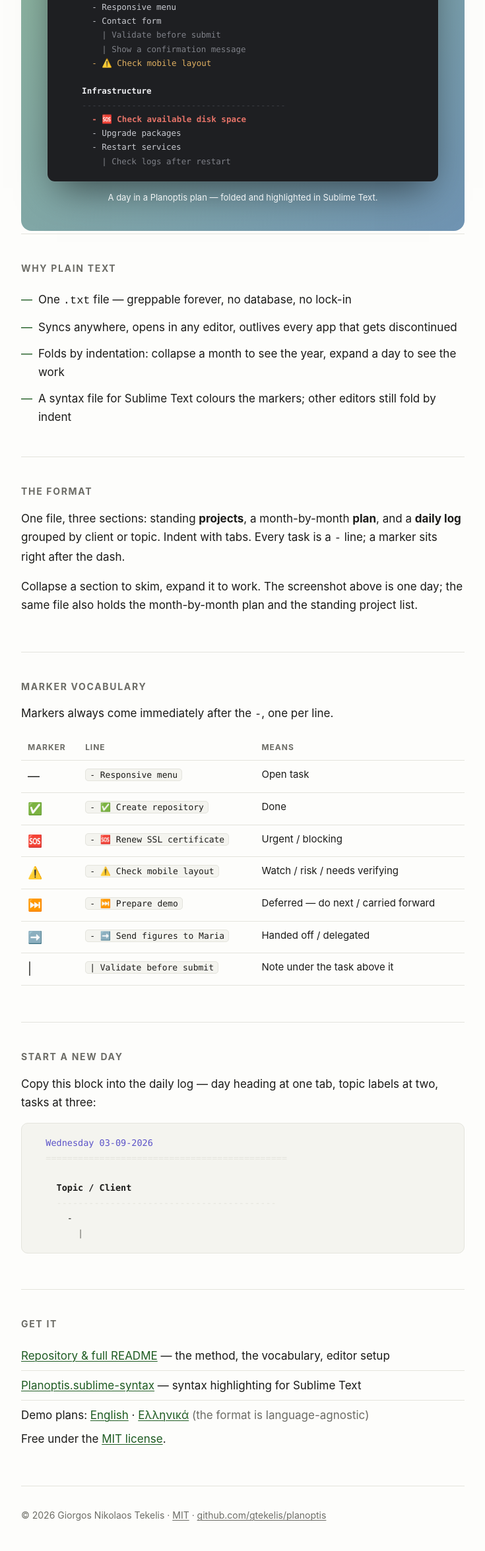
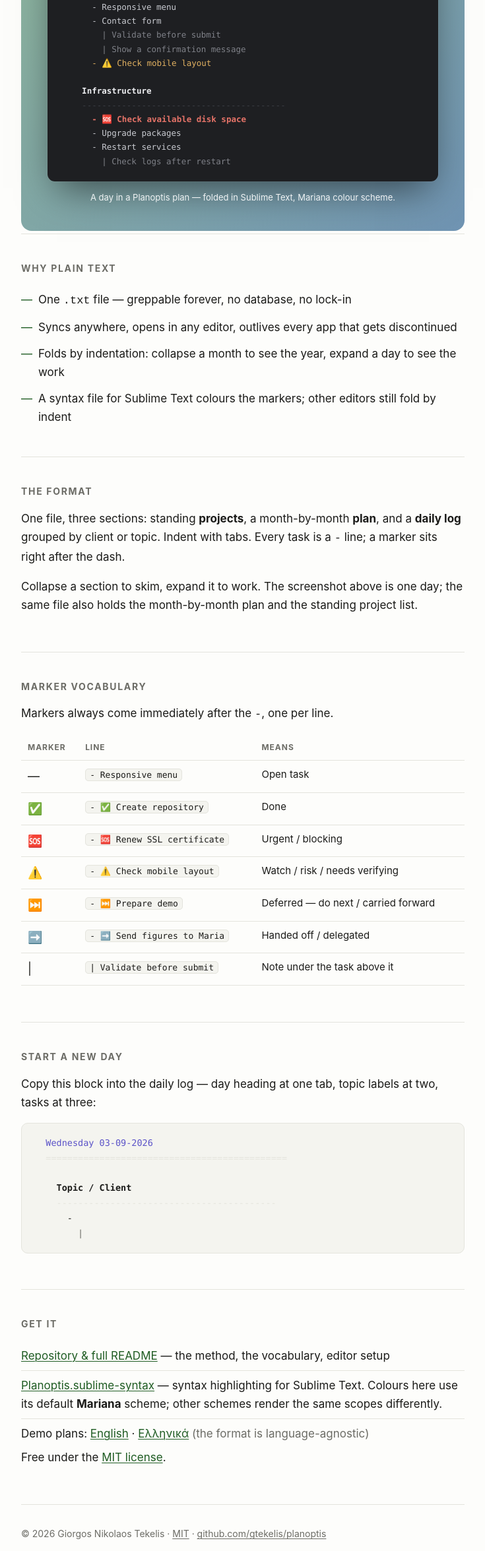
Before and after one commit to gtekelis/planoptis, a plain HTML site: page index.html in a window 1280 px wide. Shown: the part 796-3147 px from the top of the page at 66% size, without its empty margins (272-1007 px from the left). Drawn offline with Linux system fonts and the light colour scheme.

Commit message:
Note that highlighting colours are from Sublime's Mariana scheme

```diff
--- a/index.html
+++ b/index.html
@@ -222,7 +222,7 @@
 				<span class="note">| Check logs after restart</span>
 </pre>
     </div>
-    <figcaption>A day in a Planoptis plan — folded and highlighted in Sublime Text.</figcaption>
+    <figcaption>A day in a Planoptis plan — folded in Sublime Text, Mariana colour scheme.</figcaption>
   </figure>
 
   <section>
@@ -283,7 +283,7 @@
     <h2>Get it</h2>
     <ul class="get">
       <li><a href="https://github.com/gtekelis/planoptis">Repository &amp; full README</a> — the method, the vocabulary, editor setup</li>
-      <li><a href="https://github.com/gtekelis/planoptis/blob/main/Planoptis.sublime-syntax">Planoptis.sublime-syntax</a> — syntax highlighting for Sublime Text</li>
+      <li><a href="https://github.com/gtekelis/planoptis/blob/main/Planoptis.sublime-syntax">Planoptis.sublime-syntax</a> — syntax highlighting for Sublime Text. Colours here use its default <strong>Mariana</strong> scheme; other schemes render the same scopes differently.</li>
       <li>
         Demo plans:
         <a href="https://github.com/gtekelis/planoptis/blob/main/planoptis-demo-en.txt">English</a>
```
Also changed, not shown: 2 other files.
